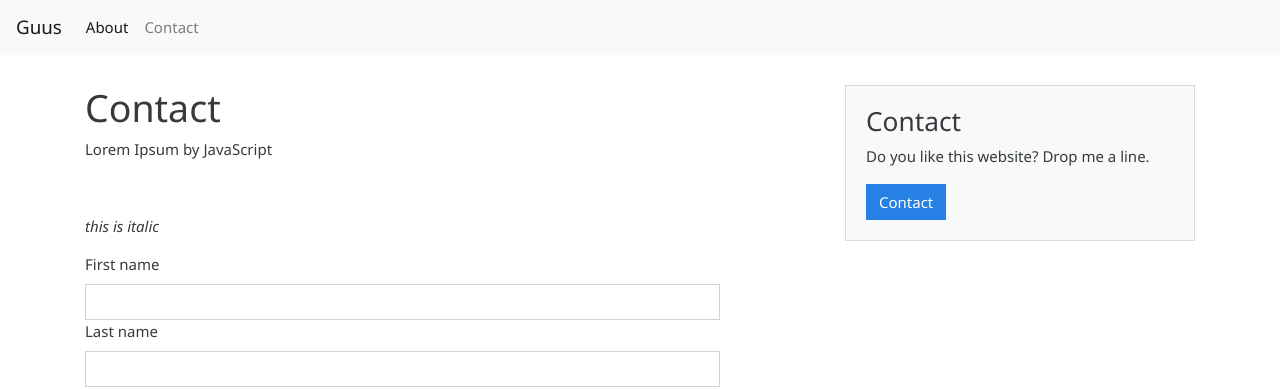
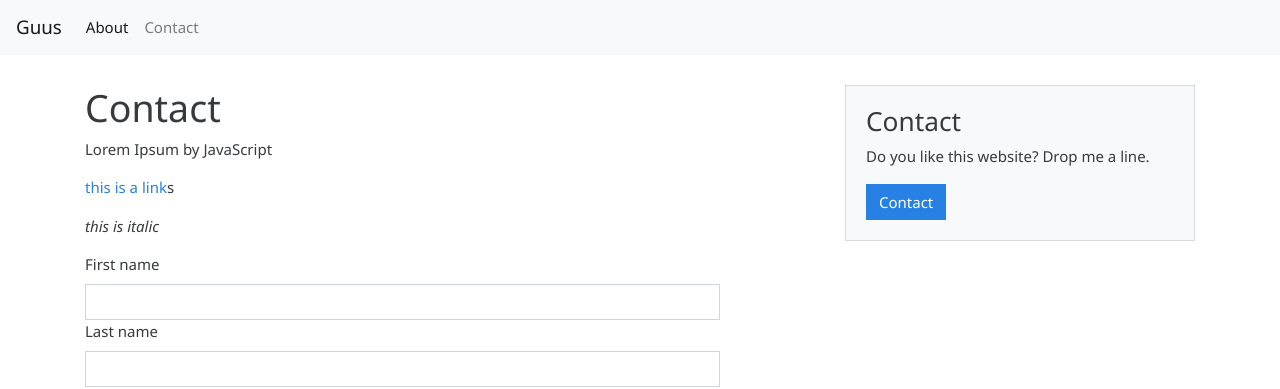
Before and after one commit to itsguus/guusgroenink, a Jekyll site: the page built from contact.md, in a window 1280 px wide. Shown: the top 389 px of the page. Built offline with Jekyll 4.4.1, drawn with Linux system fonts in a browser that asks for light colours; our own code applies the rules of GitHub Pages for plain Markdown files.

Commit message:
Updated 'contact.md' via CloudCannon

```diff
--- a/contact.md
+++ b/contact.md
@@ -31,8 +31,8 @@ forms:
 
 # Contact
 
-Lorem Ipsum..&nbsp; [this is a link](https;//www.google.com/){: target="_blank"}s
+Lorem Ipsum..&nbsp;
 
-&nbsp;
+[this is a link](https;//www.google.com/){: target="_blank"}s
 
 *this is italic*
```
